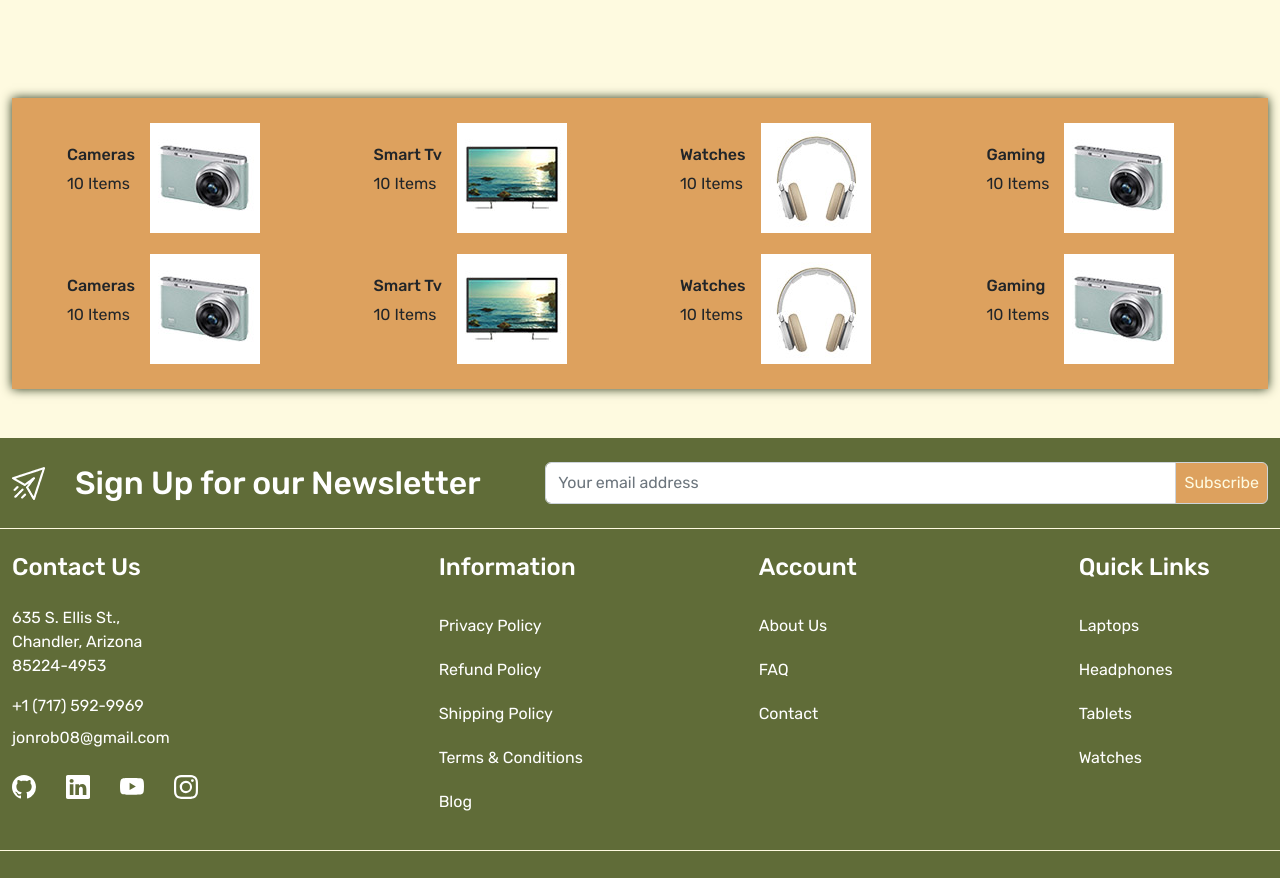
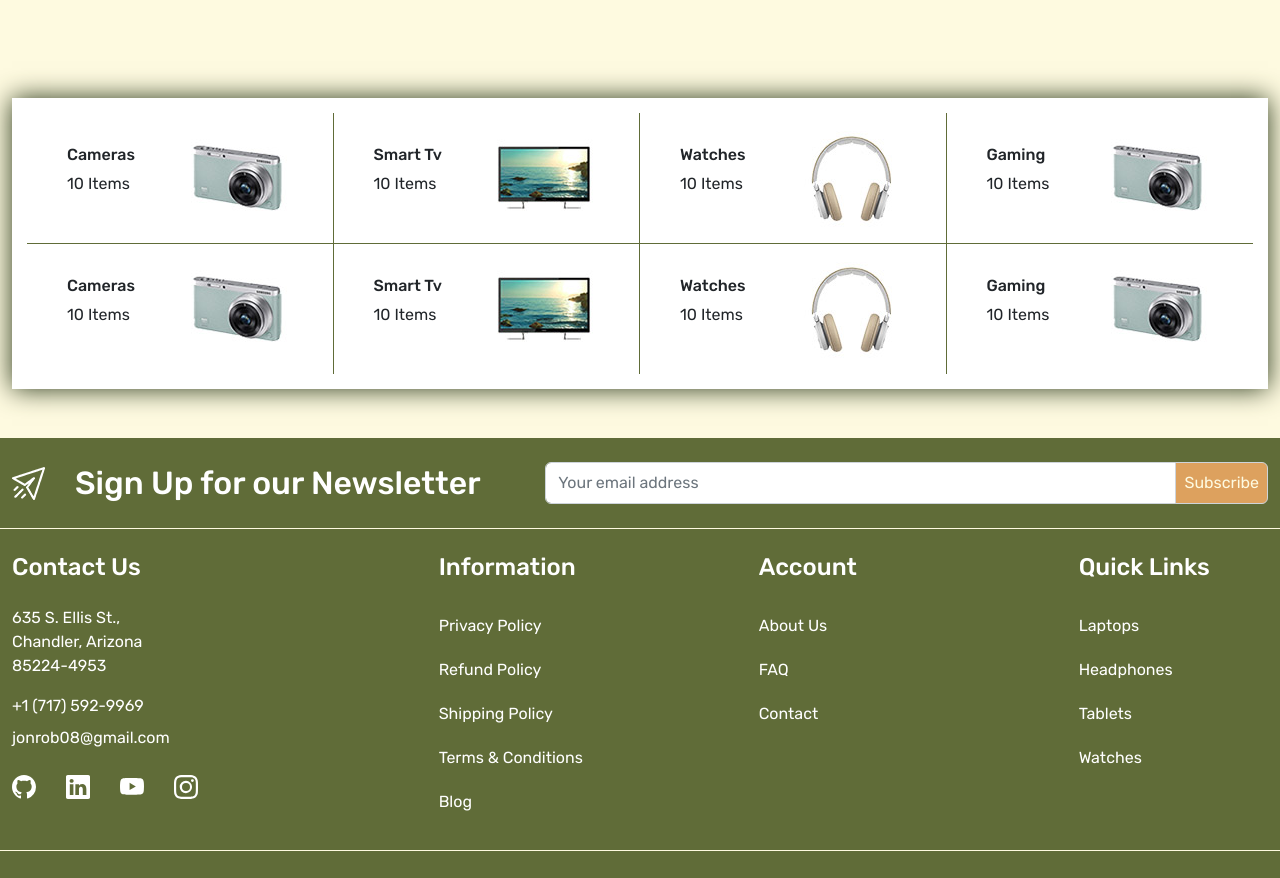
Before and after one commit to jonrob08/SwiftShop, a React (Create React App) app in the folder swiftshop/: page / in a window 1280 px wide. Shown: the part 843-1721 px from the top of the page. Built offline with nearby package versions, Linux system fonts and the light colour scheme; a web font is replaced by a local one.

Commit message:
bug: fixed a bunch of react errors regarding a tags, also wrapped up the categories section in the interest of time

```diff
--- a/swiftshop/src/App.css
+++ b/swiftshop/src/App.css
@@ -206,8 +206,8 @@ footer .input-group-text {
 /* Home Categories */
 
 .categories {
-  background-color: #DDA15E;
-  box-shadow: 0 0 10px var(--color-primary);
+  background-color: white;
+  box-shadow: 0 0 25px var(--color-primary);
   padding: 15px;
 }
 
@@ -216,18 +216,27 @@ footer .input-group-text {
   padding: 10px 40px 10px 40px;
 }
 
+.categories > div > div {
+  width: 60%
+}
+
 .categories > div:nth-child(1),
 .categories > div:nth-child(2),
 .categories > div:nth-child(3),
 .categories > div:nth-child(4){
-
-  border-bottom: 1px solid var(--color-quaternary);
+  border-bottom: 1px solid var(--color-secondary);
 }
 
 .categories > div:nth-child(1),
 .categories > div:nth-child(2),
 .categories > div:nth-child(3){
-  border-right: 1px solid var(--color-quaternary);
+  border-right: 1px solid var(--color-secondary);
+}
+
+.categories > div:nth-child(5),
+.categories > div:nth-child(6),
+.categories > div:nth-child(7){
+  border-right: 1px solid var(--color-secondary);
 }
 
 .categories > div > img {
--- a/swiftshop/src/components/Footer.js
+++ b/swiftshop/src/components/Footer.js
@@ -44,18 +44,18 @@ const Footer = () => {
                 <a href="tel:+1 7175929969" className="mt-3 d-block mb-1 text-white">+1 (717) 592-9969</a>
                 <a href="mailto:jonrob08@gmail.com" className="mt-2 d-block mb-0 text-white">jonrob08@gmail.com</a>
                 <div className="social_icons d-flex align-items-center gap-30 mt-4">
-                  <a className='text-white' href="">
+                  <Link className='text-white' to="">
                     <BsGithub className='fs-4' />
-                  </a>
-                  <a className='text-white' href="">
+                  </Link>
+                  <Link className='text-white' to="">
                     <BsLinkedin className='fs-4' />
-                  </a>
-                  <a className='text-white' href="">
+                  </Link>
+                  <Link className='text-white' to="">
                     <BsYoutube className='fs-4' />
-                  </a>
-                  <a className='text-white' href="">
+                  </Link>
+                  <Link className='text-white' to="">
                     <BsInstagram className='fs-4' />
-                  </a>
+                  </Link>
                 </div>
               </div>
             </div>
--- a/swiftshop/src/pages/Home.js
+++ b/swiftshop/src/pages/Home.js
@@ -123,49 +123,49 @@ const Home = () => {
                   </div>
                   <img src="images/camera.jpg" alt="old style camera" />
                 </div>
-                <div className='d-flex gap align-items-center'>
+                <div className='d-flex align-items-center'>
                   <div>
                     <h6>Smart Tv</h6>
                     <p>10 Items</p>
                   </div>
                   <img src="images/tv.jpg" alt="smart television" />
                 </div>
-                <div className='d-flex gap align-items-center'>
+                <div className='d-flex align-items-center'>
                   <div>
                     <h6>Watches</h6>
                     <p>10 Items</p>
                   </div>
                   <img src="images/headphone.jpg" alt="smart watch" />
                 </div>
-                <div className='d-flex gap align-items-center'>
+                <div className='d-flex align-items-center'>
                   <div>
                     <h6>Gaming</h6>
                     <p>10 Items</p>
                   </div>
                   <img src="images/camera.jpg" alt="gaming" />
                 </div>
-                <div className='d-flex gap align-items-center'>
+                <div className='d-flex align-items-center'>
                   <div>
                     <h6>Cameras</h6>
                     <p>10 Items</p>
                   </div>
                   <img src="images/camera.jpg" alt="old style camera" />
                 </div>
-                <div className='d-flex gap align-items-center'>
+                <div className='d-flex align-items-center'>
                   <div>
                     <h6>Smart Tv</h6>
                     <p>10 Items</p>
                   </div>
                   <img src="images/tv.jpg" alt="smart television" />
                 </div>
-                <div className='d-flex gap align-items-center'>
+                <div className='d-flex align-items-center'>
                   <div>
                     <h6>Watches</h6>
                     <p>10 Items</p>
                   </div>
                   <img src="images/headphone.jpg" alt="smart watch" />
                 </div>
-                <div className='d-flex gap align-items-center'>
+                <div className='d-flex align-items-center'>
                   <div>
                     <h6>Gaming</h6>
                     <p>10 Items</p>
```
